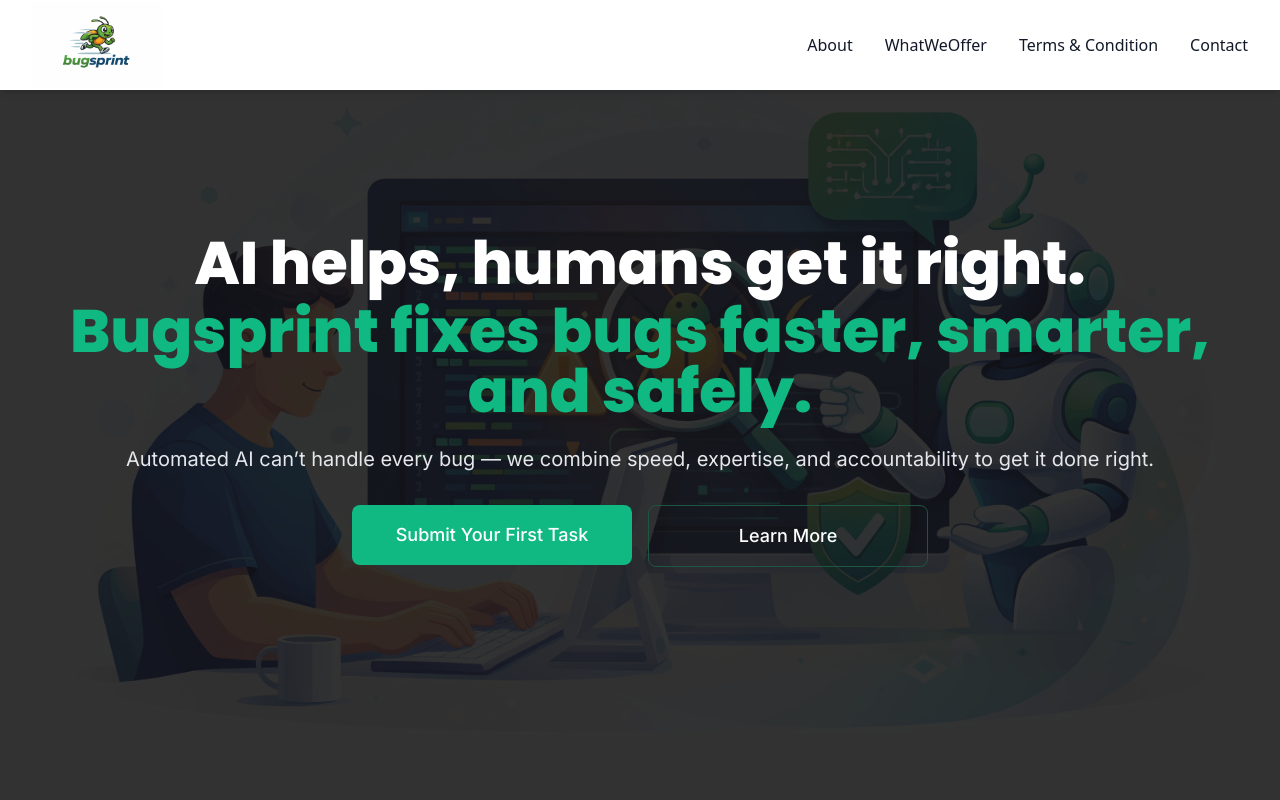
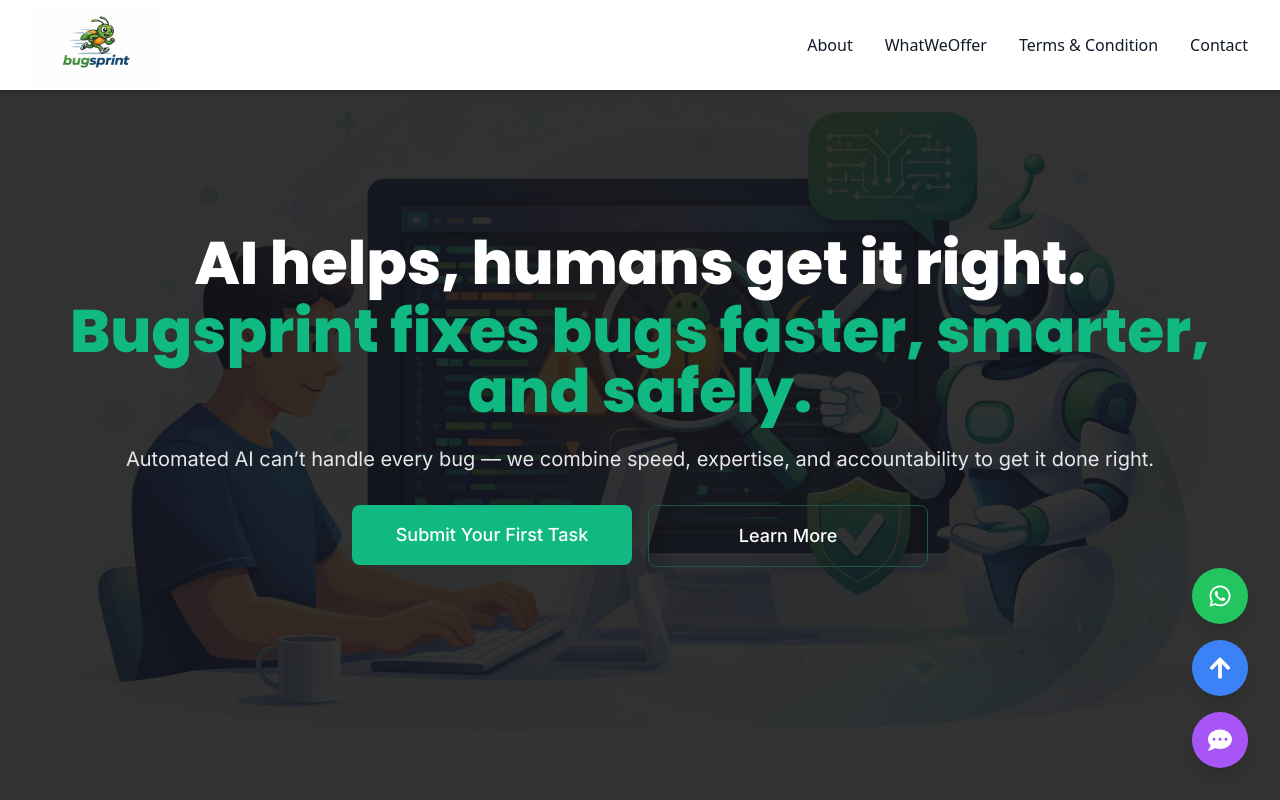
Before and after one commit to mustansar77/bugsprint, a Next.js app: page / in a window 1280 px wide. Shown: the top 800 px of the page. Built offline with nearby package versions, Linux system fonts and the light colour scheme.

Commit message:
adding some icons in the screen

```diff
--- /dev/null
+++ b/src/app/component/FloatingIcons.jsx
@@ -0,0 +1,85 @@
+"use client";
+import React, { useState } from "react";
+import { FaWhatsapp, FaArrowUp, FaCommentDots } from "react-icons/fa";
+
+const FloatingIcons = () => {
+  const [isChatOpen, setIsChatOpen] = useState(false);
+
+  const scrollToTop = () => {
+    window.scrollTo({ top: 0, behavior: "smooth" });
+  };
+
+  const toggleChat = () => {
+    setIsChatOpen(!isChatOpen);
+  };
+
+  return (
+    <>
+      {/* Floating Icons */}
+      <div className="fixed bottom-8 right-8 flex flex-col gap-4 z-50">
+        {/* WhatsApp */}
+        <a
+          href="https://wa.me/+923115170829"
+          target="_blank"
+          rel="noopener noreferrer"
+          className="w-14 h-14 flex items-center justify-center rounded-full bg-green-500 shadow-lg text-white cursor-pointer hover:scale-110 transition-transform"
+          title="Chat on WhatsApp"
+        >
+          <FaWhatsapp size={24} />
+        </a>
+
+        {/* Go to Top */}
+        <button
+          onClick={scrollToTop}
+          className="w-14 h-14 flex items-center justify-center rounded-full bg-blue-500 shadow-lg text-white cursor-pointer hover:scale-110 transition-transform"
+          title="Go to Top"
+        >
+          <FaArrowUp size={24} />
+        </button>
+
+        {/* Live Chat */}
+        <button
+          onClick={toggleChat}
+          className="w-14 h-14 flex items-center justify-center rounded-full bg-purple-500 shadow-lg text-white cursor-pointer hover:scale-110 transition-transform"
+          title="Live Chat"
+        >
+          <FaCommentDots size={24} />
+        </button>
+      </div>
+
+      {/* Chat Popup */}
+      {isChatOpen && (
+        <div className="fixed bottom-24 right-8 w-80 max-w-xs bg-white shadow-xl rounded-lg flex flex-col z-50">
+          {/* Header */}
+          <div className="flex justify-between items-center bg-purple-500 text-white px-4 py-2 rounded-t-lg">
+            <span>Live Chat</span>
+            <button onClick={toggleChat} className="text-white font-bold">
+              ✕
+            </button>
+          </div>
+
+          {/* Chat messages */}
+          <div className="p-4 flex-1 overflow-y-auto h-60 flex flex-col gap-2">
+            <div className="bg-gray-100 text-gray-800 p-2 rounded-lg self-start">
+              Hello! How can we help you today?
+            </div>
+          </div>
+
+          {/* Input box */}
+          <div className="flex p-2 border-t border-gray-200">
+            <input
+              type="text"
+              placeholder="Type a message..."
+              className="flex-1 px-3 py-2 border border-gray-300 rounded-l-lg focus:outline-none"
+            />
+            <button className="bg-purple-500 px-4 text-white rounded-r-lg hover:bg-purple-600 transition">
+              Send
+            </button>
+          </div>
+        </div>
+      )}
+    </>
+  );
+};
+
+export default FloatingIcons;
--- a/src/app/globals.css
+++ b/src/app/globals.css
@@ -1,3 +1,8 @@
 @tailwind base;
 @tailwind components;
 @tailwind utilities;
+
+/* Optional: Global styles for floating icons */
+.floating-icon {
+  @apply fixed z-50 w-14 h-14 flex items-center justify-center rounded-full shadow-lg text-white cursor-pointer transition-transform hover:scale-110;
+}
--- a/src/app/page.js
+++ b/src/app/page.js
@@ -7,6 +7,7 @@ import Cta from './component/Cta'
 import WhatWeOffer from './whatweoffer/page'
 import Faq from './component/Faq'
 import Demo from './component/Demo'
+import FloatingIcons from './component/FloatingIcons'
 
 
 const page = () => {
@@ -21,6 +22,7 @@ const page = () => {
     <Pricing/>
     <Cta/>
     <Faq/>
+     <FloatingIcons/>
     </>
   )
 }
```
